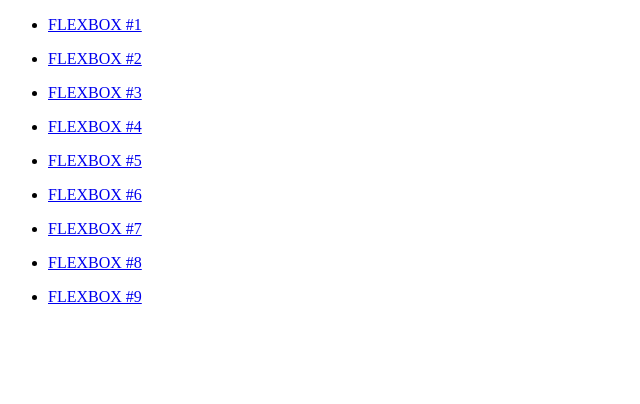
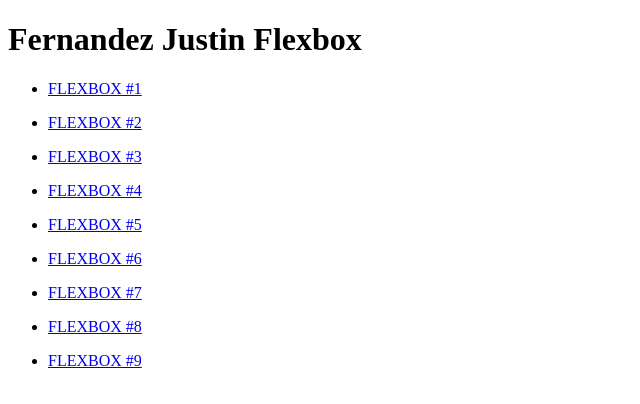
Before and after one commit to jastenii/flexbox, a plain HTML site: page index.html in a window 1280 px wide. Shown: the whole page, without its empty margins (0-640 px from the left). Drawn offline with Linux system fonts and the light colour scheme.

Commit message:
update index.html

```diff
--- a/index.html
+++ b/index.html
@@ -11,6 +11,8 @@
 
   </head>
   <body>
+
+    <h1>Fernandez Justin Flexbox</h1>
     <ul>
       <li>
         <a href='act1flexbox.html'>FLEXBOX #1</a>
```
